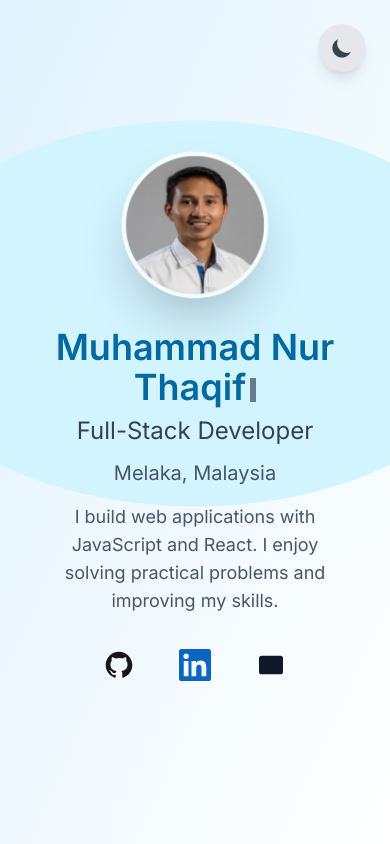
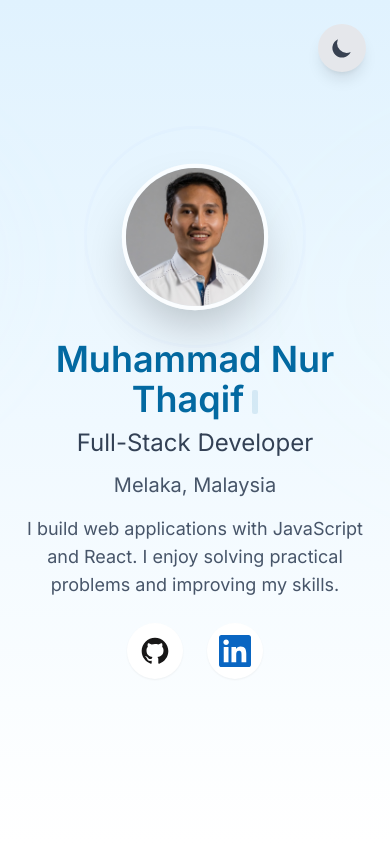
Before and after one commit to mnthaqif/mnthaqif.github.io, a React (Vite) app: page / in a window 390 px wide. Shown: the top 844 px of the page. Built offline with nearby package versions, Linux system fonts and the light colour scheme.

Commit message:
Refactor Hero component with style and comment updates
Updated the Hero component with improved comments and styling adjustments for better clarity and responsiveness.

```diff
--- a/src/components/sections/Hero.jsx
+++ b/src/components/sections/Hero.jsx
@@ -3,7 +3,7 @@ import { motion } from 'framer-motion';
 import { resumeData } from '../../data/resumeData';
 import avatar from '../../assets/thaqif.jpg';
 
-/** Simple typing component */
+/** Typing with blinking caret (motion-based) */
 function Typing({ text, speed = 80, className = '' }) {
   const [display, setDisplay] = useState('');
   useEffect(() => {
@@ -20,9 +20,12 @@ function Typing({ text, speed = 80, className = '' }) {
   return (
     <span className={className}>
       {display}
-      <span
-        className="inline-block ml-1 w-1.5 h-6 align-middle bg-slate-900 dark:bg-slate-200 animate-pulse"
+      <motion.span
         aria-hidden="true"
+        className="inline-block ml-2 w-1.5 h-6 align-middle rounded-sm"
+        animate={{ opacity: [1, 0, 1] }}
+        transition={{ duration: 0.9, repeat: Infinity, ease: 'linear' }}
+        style={{ backgroundColor: 'currentColor' }}
       />
     </span>
   );
@@ -44,13 +47,15 @@ const Hero = () => {
   return (
     <section
       aria-label="Hero"
-      className="min-h-screen flex items-center justify-center section-padding relative transition-colors duration-300"
+      className="min-h-screen flex items-center justify-center relative transition-colors duration-300"
       style={{ height: '100vh' }}
     >
-      {/* background gradient handled with Tailwind classes so dark mode works */}
-      <div className="absolute inset-0 -z-20 bg-gradient-to-br from-sky-100 via-sky-50 to-white dark:from-slate-900 dark:via-slate-800 dark:to-slate-800 transition-colors duration-300" />
+      {/* Vertical light-blue gradient in light mode; darker slate gradient in dark mode */}
+      <div className="absolute inset-0 -z-20 transition-colors duration-300
+                      bg-gradient-to-b from-sky-100 via-sky-50 to-white
+                      dark:from-slate-900 dark:via-slate-800 dark:to-slate-800" />
 
-      {/* subtle animated blurred shapes (SVG) */}
+      {/* subtle blurred background blobs (no centered oval) */}
       <svg
         className="absolute inset-0 w-full h-full -z-10 pointer-events-none"
         viewBox="0 0 1200 700"
@@ -64,55 +69,53 @@ const Hero = () => {
           </filter>
         </defs>
 
-        {/* left blob - float (keeps visible in both modes but low-contrast) */}
+        {/* left blob - low contrast */}
         <motion.g
           filter="url(#blurSoft)"
-          animate={{ x: [0, -18, 0], opacity: [0.20, 0.26, 0.20] }}
+          animate={{ x: [0, -16, 0], opacity: [0.18, 0.24, 0.18] }}
           transition={{ duration: 12, repeat: Infinity, repeatType: 'reverse', ease: 'easeInOut' }}
         >
-          <ellipse cx="160" cy="220" rx="320" ry="180" fill="#c7eaff" className="opacity-20 dark:opacity-10" />
+          <ellipse cx="160" cy="220" rx="320" ry="180" fill="#c7eaff" opacity="0.18" />
         </motion.g>
 
-        {/* right blob - float */}
+        {/* right blob - low contrast */}
         <motion.g
           filter="url(#blurSoft)"
-          animate={{ y: [0, -12, 0], opacity: [0.16, 0.20, 0.16] }}
+          animate={{ y: [0, -12, 0], opacity: [0.14, 0.18, 0.14] }}
           transition={{ duration: 14, repeat: Infinity, repeatType: 'reverse', ease: 'easeInOut' }}
         >
-          <ellipse cx="980" cy="260" rx="340" ry="200" fill="#e6fff0" className="opacity-18 dark:opacity-08" />
+          <ellipse cx="980" cy="260" rx="340" ry="200" fill="#e6fff0" opacity="0.14" />
         </motion.g>
-
-        {/* centered radial highlight: visible in light mode, hidden in dark mode */}
-        <ellipse
-          cx="600"
-          cy="260"
-          rx="260"
-          ry="160"
-          fill="#d2f4ff"
-          className="opacity-12 transition-opacity duration-300 dark:opacity-0"
-        />
       </svg>
 
       <div className="max-w-4xl mx-auto text-center w-full px-4">
         <motion.div variants={containerVariants} initial="hidden" animate="visible" className="mx-auto">
-          {/* Avatar with wave-like expanding rings */}
+          {/* Avatar + wave rings */}
           <div className="relative inline-block mx-auto mb-6">
-            {/* wave 1 */}
+            {/* expanding wave / ring 1 */}
             <motion.span
               aria-hidden="true"
-              className="absolute inset-0 rounded-full"
-              style={{ borderRadius: '9999px' }}
+              className="absolute rounded-full"
+              style={{
+                inset: 0,
+                borderRadius: '9999px',
+                border: '2px solid rgba(99,102,241,0.14)', // soft blue ring
+              }}
               initial={{ scale: 1, opacity: 0.28 }}
-              animate={{ scale: [1, 1.9], opacity: [0.28, 0], rotate: 0 }}
+              animate={{ scale: [1, 1.9], opacity: [0.28, 0] }}
               transition={{ duration: 2.8, repeat: Infinity, ease: 'easeOut' }}
             />
-            {/* wave 2 (delayed) */}
+            {/* expanding wave / ring 2 (delayed) */}
             <motion.span
               aria-hidden="true"
-              className="absolute inset-0 rounded-full"
-              style={{ borderRadius: '9999px' }}
+              className="absolute rounded-full"
+              style={{
+                inset: 0,
+                borderRadius: '9999px',
+                border: '2px solid rgba(59,130,246,0.10)',
+              }}
               initial={{ scale: 1, opacity: 0.18 }}
-              animate={{ scale: [1, 1.6], opacity: [0.18, 0], rotate: 0 }}
+              animate={{ scale: [1, 1.6], opacity: [0.18, 0] }}
               transition={{ duration: 3.6, repeat: Infinity, ease: 'easeOut', delay: 0.6 }}
             />
 
@@ -120,7 +123,7 @@ const Hero = () => {
               variants={itemVariant}
               src={avatar}
               alt={personal.name}
-              className="relative z-10 w-36 h-36 md:w-44 md:h-44 rounded-full shadow-2xl border-4 border-white/80 dark:border-slate-700"
+              className="relative z-10 w-36 h-36 md:w-44 md:h-44 rounded-full shadow-2xl border-4 border-white/80 dark:border-slate-700 object-cover"
               initial={{ opacity: 0, scale: 0.96 }}
               animate={{ opacity: 1, y: [0, -10, 0], scale: [0.98, 1.06, 0.98] }}
               transition={{ duration: 5.5, repeat: Infinity, ease: 'easeInOut' }}
@@ -133,7 +136,7 @@ const Hero = () => {
             <Typing text={personal.name} speed={70} className="text-sky-700 dark:text-white" />
           </motion.h1>
 
-          {/* Increased sizes for title, location, about */}
+          {/* Larger title, location, about */}
           <motion.p variants={itemVariant} className="text-2xl md:text-3xl text-slate-700 dark:text-slate-300 mb-3">
             {personal.title}
           </motion.p>
@@ -146,13 +149,13 @@ const Hero = () => {
             I build web applications with JavaScript and React. I enjoy solving practical problems and improving my skills.
           </motion.p>
 
-          {/* Social icons: larger, brand colors */}
+          {/* Social icons: larger, circular background that adapts to light/dark, icons keep brand colors */}
           <motion.div variants={itemVariant} className="flex justify-center gap-6 flex-wrap">
             <motion.a
               href={personal.github}
               target="_blank"
               rel="noopener noreferrer"
-              className="p-2.5 rounded-full"
+              className="p-3 rounded-full bg-white shadow-sm dark:bg-slate-800 flex items-center justify-center"
               aria-label="GitHub"
               whileHover={{ scale: 1.06, y: -3 }}
             >
@@ -165,23 +168,12 @@ const Hero = () => {
               href={personal.linkedin}
               target="_blank"
               rel="noopener noreferrer"
-              className="p-2.5 rounded-full"
+              className="p-3 rounded-full bg-white shadow-sm dark:bg-slate-800 flex items-center justify-center"
               aria-label="LinkedIn"
               whileHover={{ scale: 1.06, y: -3 }}
             >
               <svg className="w-8 h-8" viewBox="0 0 24 24" fill="#0A66C2" aria-hidden="true">
                 <path d="M20.447 20.452h-3.554v-5.569c0-1.328-.027-3.037-1.852-3.037-1.853 0-2.136 1.445-2.136 2.939v5.667H9.351V9h3.414v1.561h.046c.477-.9 1.637-1.85 3.37-1.85 3.601 0 4.267 2.37 4.267 5.455v6.286zM5.337 7.433c-1.144 0-2.063-.926-2.063-2.065 0-1.138.92-2.063 2.063-2.063 1.14 0 2.064.925 2.064 2.063 0 1.139-.925 2.065-2.064 2.065zm1.782 13.019H3.555V9h3.564v11.452zM22.225 0H1.771C.792 0 0 .774 0 1.729v20.542C0 23.227.792 24 1.771 24h20.451C23.2 24 24 23.227 24 22.271V1.729C24 .774 23.2 0 22.222 0h.003z"/>
-              </svg>
-            </motion.a>
-
-            <motion.a
-              href={`mailto:${personal.email}`}
-              className="p-2.5 rounded-full"
-              aria-label="Email"
-              whileHover={{ scale: 1.06, y: -3 }}
-            >
-              <svg className="w-8 h-8" viewBox="0 0 24 24" fill="#0f172a" aria-hidden="true">
-                <path d="M3 8l7.89 5.26a2 2 0 002.22 0L21 8M5 19h14a2 2 0 002-2V7a2 2 0 00-2-2H5a2 2 0 00-2 2v10a2 2 0 002 2z" />
               </svg>
             </motion.a>
           </motion.div>
```
